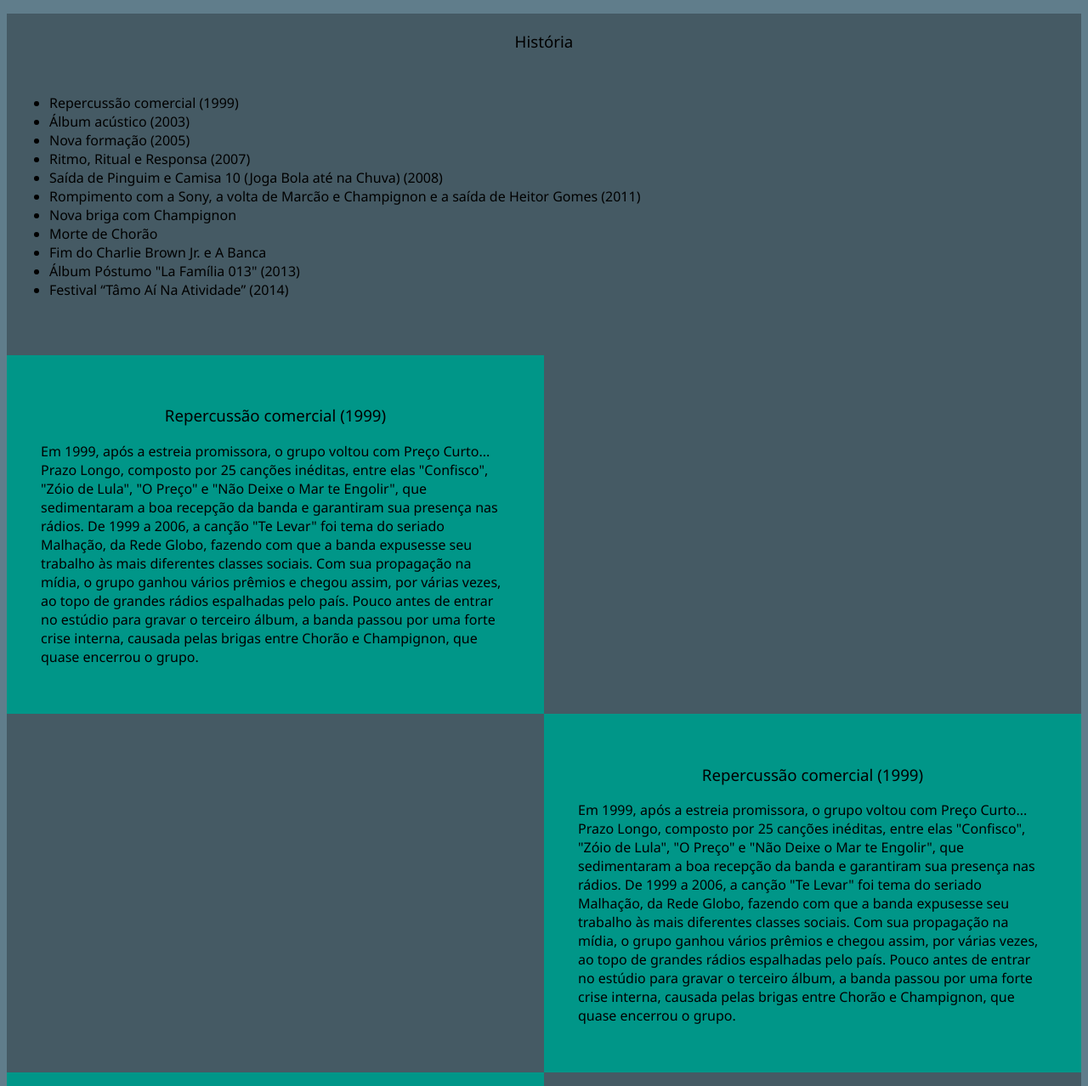
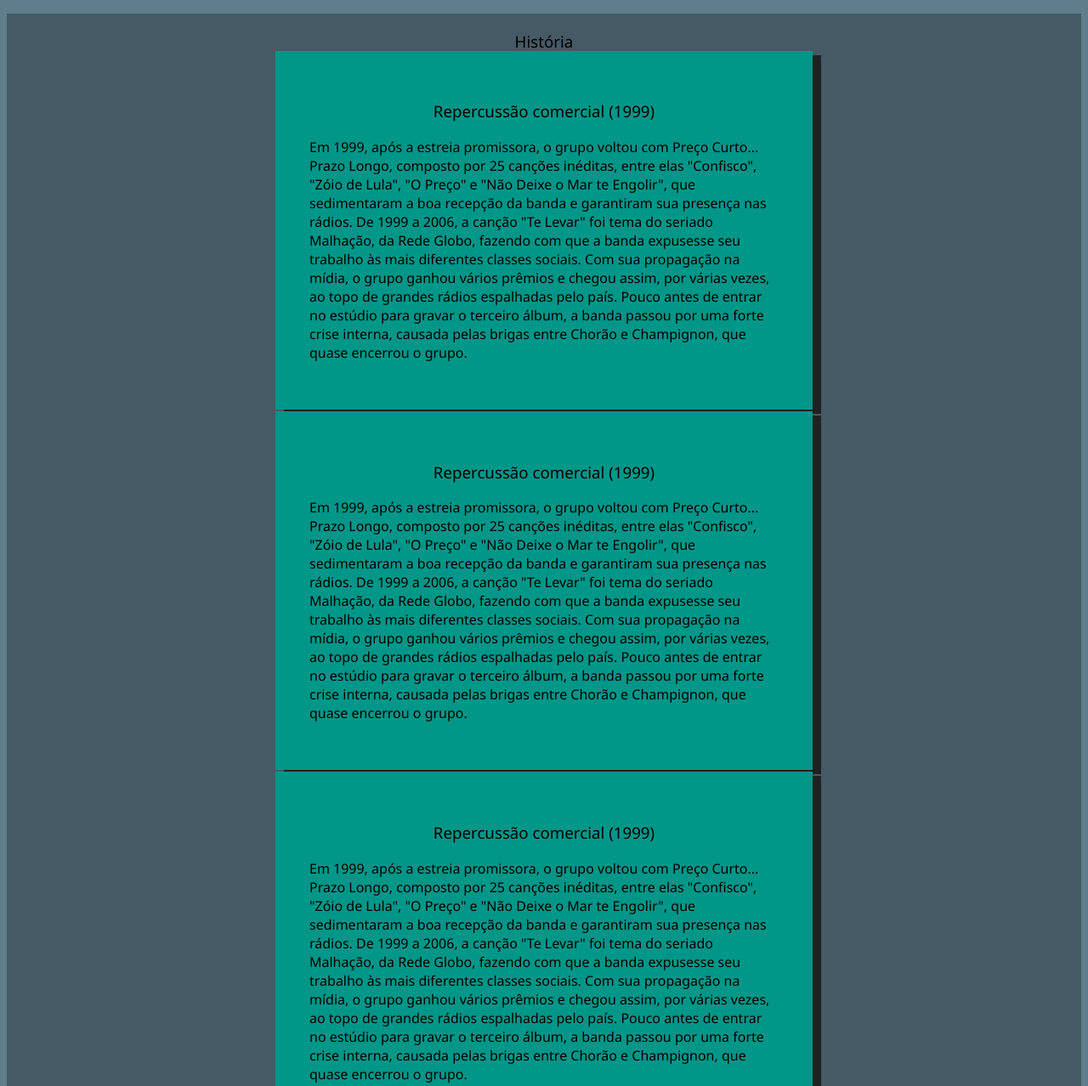
Before and after one commit to samuelsilvadev/tributo-charlie-brown, a website: page index.html in a window 1280 px wide. Shown: the part 632-1910 px from the top of the page at 85% size. Drawn offline with Linux system fonts and the light colour scheme.

Commit message:
criando novo layout para squares

```diff
--- a/css/appDev.css
+++ b/css/appDev.css
@@ -15,6 +15,7 @@
 .primary-text-color    { color: #212121; }
 .secondary-text-color  { color: #757575; }
 .divider-color         { border-color: #bdbdbd; }
+.test-color { background: #FF0000; }
 
 .flex-container{
 	display: flex;
@@ -70,12 +71,15 @@ footer{
 
 .container-square{
 	flex-direction: column;
+	align-items: center;
 }
 
 .square{
 	box-sizing: border-box;
 	width: 50%;
 	padding: 40px;
+	margin-bottom: 2px;
+	box-shadow: 10px 5px #212121;
 }
 
 .square h1{
--- a/index.html
+++ b/index.html
@@ -16,7 +16,7 @@
 	</header>
 	<main class="dark-primary-color">
 		<h3>História</h3>
-		<div>
+		<!--<div>
 			<ul>
 				<li class="first">Repercussão comercial (1999)</li>
 				<li class="second">Álbum acústico (2003)</li>
@@ -30,7 +30,7 @@
 				<li class="tenth">Álbum Póstumo "La Família 013" (2013)</li>
 				<li class="eleventh">Festival “Tâmo Aí Na Atividade” (2014)</li>
 			</ul>
-		</div>
+		</div>-->
 		<div class="detalhes-li">
 		</div>
 		<div class="flex-container container-square">
@@ -42,7 +42,7 @@
 				</p>
 			</article>
 		</section>
-		<section class="square left accent-color">
+		<section class="square accent-color">
 			<article>
 				<h1>Repercussão comercial (1999)</h1>
 				<p>
```
